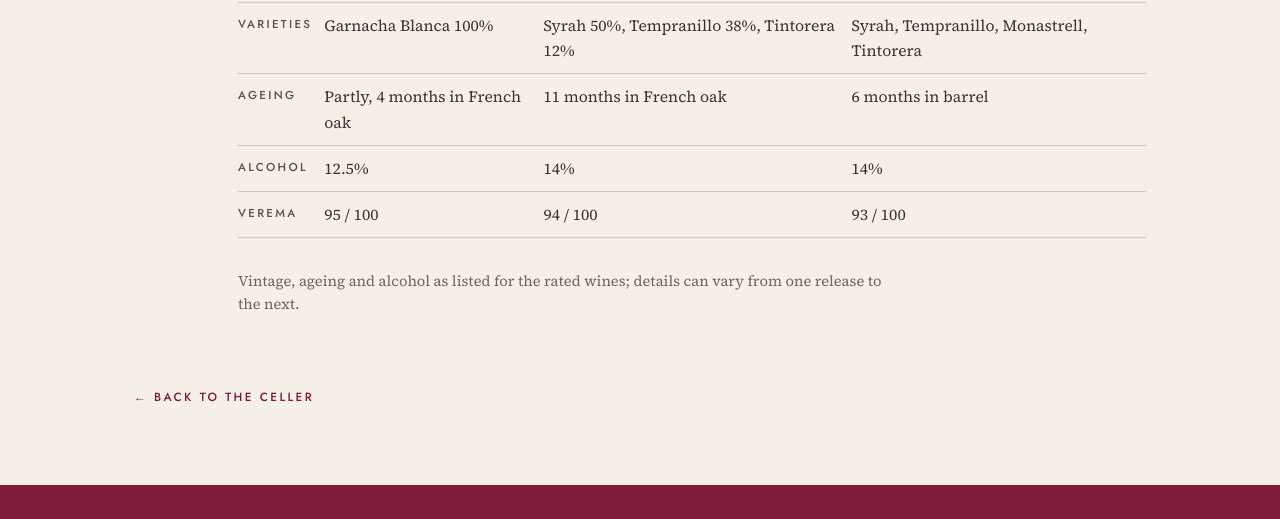
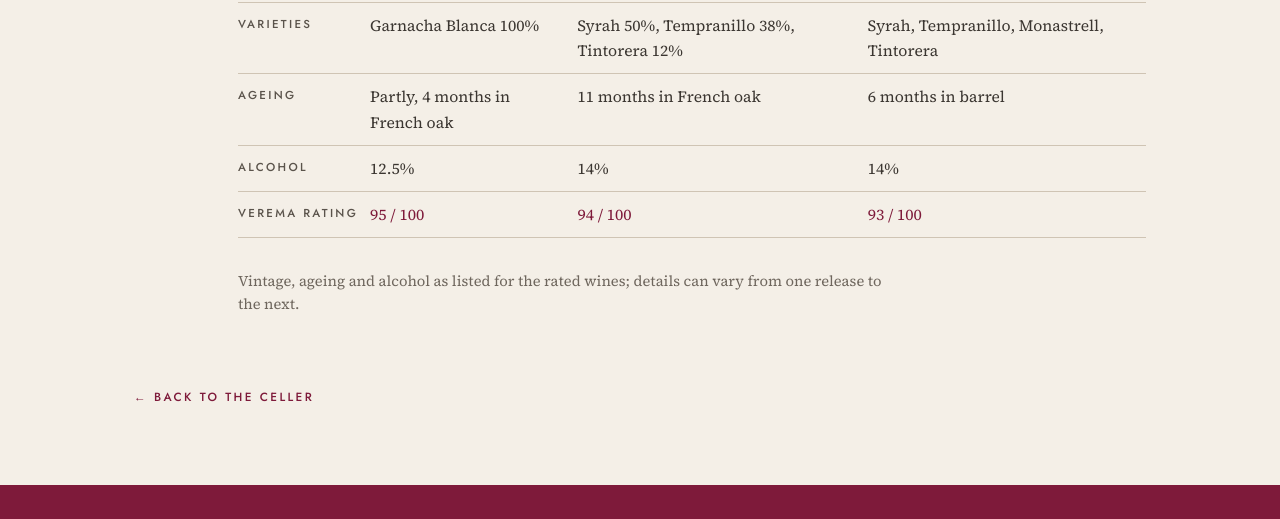
Before and after one commit to arturekert/cellerquantic, a plain HTML site: page indepth.html in a window 1280 px wide. Shown: the part 4688-5207 px from the top of the page. Drawn offline with nearby package versions, Linux system fonts and the light colour scheme.

Commit message:
In depth: label the Verema row as Verema rating, linked
Co-Authored-By: Claude Opus 5.5 <noreply@anthropic.com>
Claude-Session: https://claude.ai/code/session_016crXexfTsRXvAt12AP2cxN

```diff
--- a/indepth.html
+++ b/indepth.html
@@ -164,7 +164,7 @@
             <tr><th>Varieties</th><td>Garnacha Blanca 100%</td><td>Syrah 50%, Tempranillo 38%, Tintorera 12%</td><td>Syrah, Tempranillo, Monastrell, Tintorera</td></tr>
             <tr><th>Ageing</th><td>Partly, 4 months in French oak</td><td>11 months in French oak</td><td>6 months in barrel</td></tr>
             <tr><th>Alcohol</th><td>12.5%</td><td>14%</td><td>14%</td></tr>
-            <tr><th>Verema</th><td>95 / 100</td><td>94 / 100</td><td>93 / 100</td></tr>
+            <tr><th>Verema rating</th><td><a href="https://www.verema.com/vinos/163290-lise-meitner-2025" target="_blank" rel="noopener">95 / 100</a></td><td><a href="https://www.verema.com/vinos/163268-max-born-2022-2023" target="_blank" rel="noopener">94 / 100</a></td><td><a href="https://www.verema.com/vinos/163278-lipse-2024-2025" target="_blank" rel="noopener">93 / 100</a></td></tr>
           </tbody>
         </table>
         </div>
```
